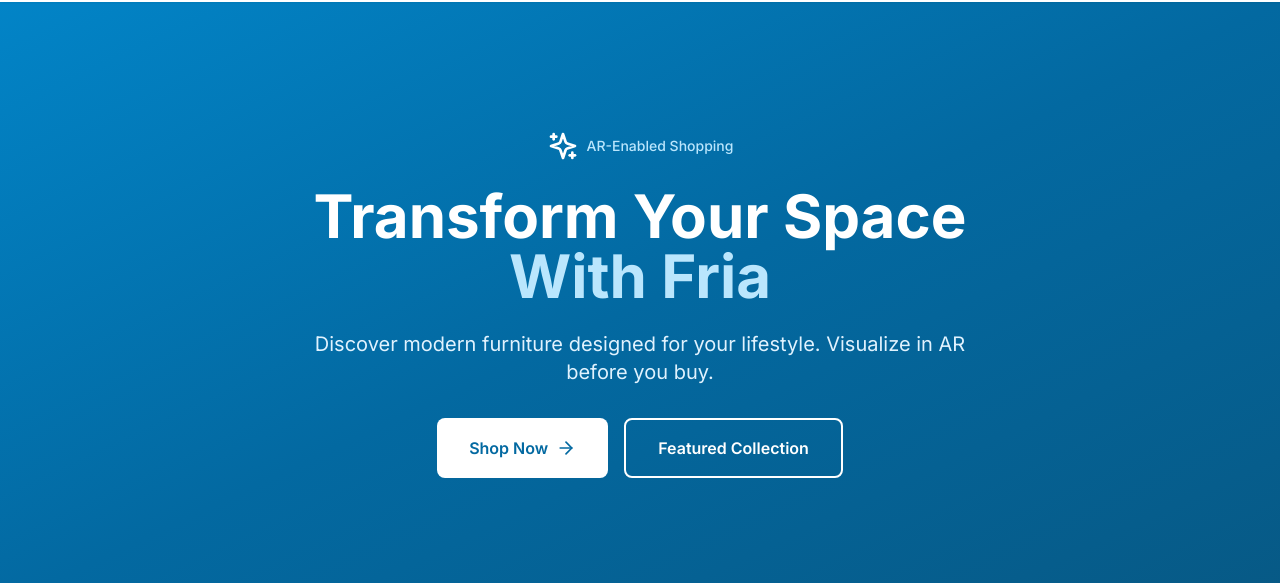
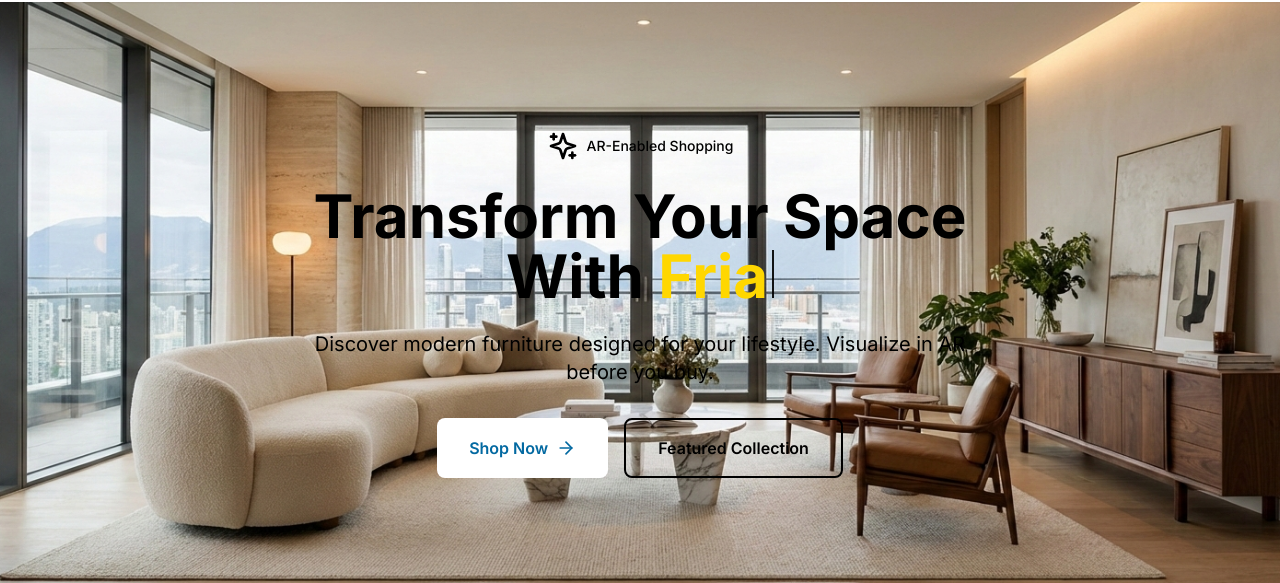
Before and after one commit to FreeDev-lang/FreeDev-lang.github.io, a React (Vite) app: page / in a window 1280 px wide. Shown: the part 62-645 px from the top of the page. Built offline with nearby package versions, Linux system fonts and the light colour scheme; no server answers.

Commit message:
Corrections

```diff
--- /dev/null
+++ b/src/hooks/useTypewriter.ts
@@ -0,0 +1,25 @@
+import { useState, useEffect } from 'react'
+
+export function useTypewriter(text: string, speed: number = 100) {
+  const [displayedText, setDisplayedText] = useState('')
+  const [currentIndex, setCurrentIndex] = useState(0)
+
+  useEffect(() => {
+    if (currentIndex < text.length) {
+      const timeout = setTimeout(() => {
+        setDisplayedText(text.slice(0, currentIndex + 1))
+        setCurrentIndex(currentIndex + 1)
+      }, speed)
+
+      return () => clearTimeout(timeout)
+    }
+  }, [currentIndex, text, speed])
+
+  useEffect(() => {
+    // Reset when text changes
+    setDisplayedText('')
+    setCurrentIndex(0)
+  }, [text])
+
+  return displayedText
+}
--- a/src/pages/Home.tsx
+++ b/src/pages/Home.tsx
@@ -4,6 +4,7 @@
 import { productsApi } from '../lib/api'
 import ProductCard from '../components/ProductCard'
 import { motion } from 'framer-motion'
+import { useTypewriter } from '../hooks/useTypewriter'
 
 export default function Home() {
   const { data: featured } = useQuery({
@@ -11,10 +12,67 @@
     queryFn: () => productsApi.getFeatured(8).then(res => res.data),
   })
 
+  const fullText = "Transform Your Space\nWith Fria"
+  const typedText = useTypewriter(fullText, 80)
+
+  // Parse the typed text to render with gold "Fria"
+  const renderTypedText = () => {
+    if (!typedText.includes('\n')) {
+      // First line is still typing
+      return (
+        <>
+          <span className="text-black">{typedText}</span>
+          <span className="inline-block w-0.5 h-8 md:h-12 bg-black ml-1 animate-pulse"></span>
+        </>
+      )
+    }
+
+    const lines = typedText.split('\n')
+    const firstLine = lines[0]
+    const secondLine = lines[1] || ''
+
+    // Check if "With " has been typed
+    if (secondLine.startsWith('With ')) {
+      const afterWith = secondLine.substring(5) // Everything after "With "
+      const friaLength = Math.min(afterWith.length, 4) // "Fria" is 4 characters
+      const friaTyped = afterWith.substring(0, friaLength)
+      const afterFria = afterWith.substring(4)
+
+      return (
+        <>
+          <span className="text-black">{firstLine}</span>
+          <br />
+          <span className="text-black">With </span>
+          <span className="text-gold-500" style={{ color: '#FFD700' }}>{friaTyped}</span>
+          {afterFria && <span className="text-black">{afterFria}</span>}
+          <span className="inline-block w-0.5 h-8 md:h-12 bg-black ml-1 animate-pulse"></span>
+        </>
+      )
+    } else {
+      // "With " hasn't been typed yet, but second line exists
+      return (
+        <>
+          <span className="text-black">{firstLine}</span>
+          <br />
+          <span className="text-black">{secondLine}</span>
+          <span className="inline-block w-0.5 h-8 md:h-12 bg-black ml-1 animate-pulse"></span>
+        </>
+      )
+    }
+  }
+
   return (
     <div>
       {/* Hero Section */}
-      <section className="relative bg-gradient-to-br from-primary-600 via-primary-700 to-primary-800 text-white overflow-hidden">
+      <section
+        className="relative text-black overflow-hidden"
+        style={{
+          backgroundImage: 'url(/hero-background.jpg)', // Replace with your image path
+          backgroundSize: 'cover',
+          backgroundPosition: 'center',
+          backgroundRepeat: 'no-repeat',
+        }}
+      >
         <div className="absolute inset-0 bg-grid-pattern opacity-10"></div>
         <div className="relative max-w-7xl mx-auto px-4 sm:px-6 lg:px-8 py-24 md:py-32">
           <motion.div
@@ -24,15 +82,13 @@
             className="text-center"
           >
             <div className="flex items-center justify-center mb-6">
-              <Sparkles className="w-8 h-8 mr-2" />
-              <span className="text-primary-200 text-sm font-medium">AR-Enabled Shopping</span>
+              <Sparkles className="w-8 h-8 mr-2 text-black" />
+              <span className="text-black text-sm font-medium">AR-Enabled Shopping</span>
             </div>
-            <h1 className="text-5xl md:text-6xl font-bold mb-6">
-              Transform Your Space
-              <br />
-              <span className="text-primary-200">With Fria</span>
+            <h1 className="text-5xl md:text-6xl font-bold mb-6 min-h-[4rem] md:min-h-[5rem]">
+              {renderTypedText()}
             </h1>
-            <p className="text-xl text-primary-100 mb-8 max-w-2xl mx-auto">
+            <p className="text-xl text-black mb-8 max-w-2xl mx-auto">
               Discover modern furniture designed for your lifestyle. Visualize in AR before you buy.
             </p>
             <div className="flex flex-col sm:flex-row gap-4 justify-center">
@@ -45,7 +101,7 @@
               </Link>
               <Link
                 to="/products?featured=true"
-                className="inline-flex items-center px-8 py-4 border-2 border-white text-white rounded-lg font-semibold hover:bg-white hover:text-primary-700 transition-all"
+                className="inline-flex items-center px-8 py-4 border-2 border-black text-black rounded-lg font-semibold hover:bg-black hover:text-white transition-all"
               >
                 Featured Collection
               </Link>
--- a/tailwind.config.js
+++ b/tailwind.config.js
@@ -19,6 +19,11 @@
           800: '#075985',
           900: '#0c4a6e',
         },
+        gold: {
+          400: '#fbbf24',
+          500: '#f59e0b',
+          600: '#d97706',
+        },
       },
       fontFamily: {
         sans: ['Inter', 'system-ui', 'sans-serif'],
```
Also changed, not shown: public/hero-background.jpg (added).
